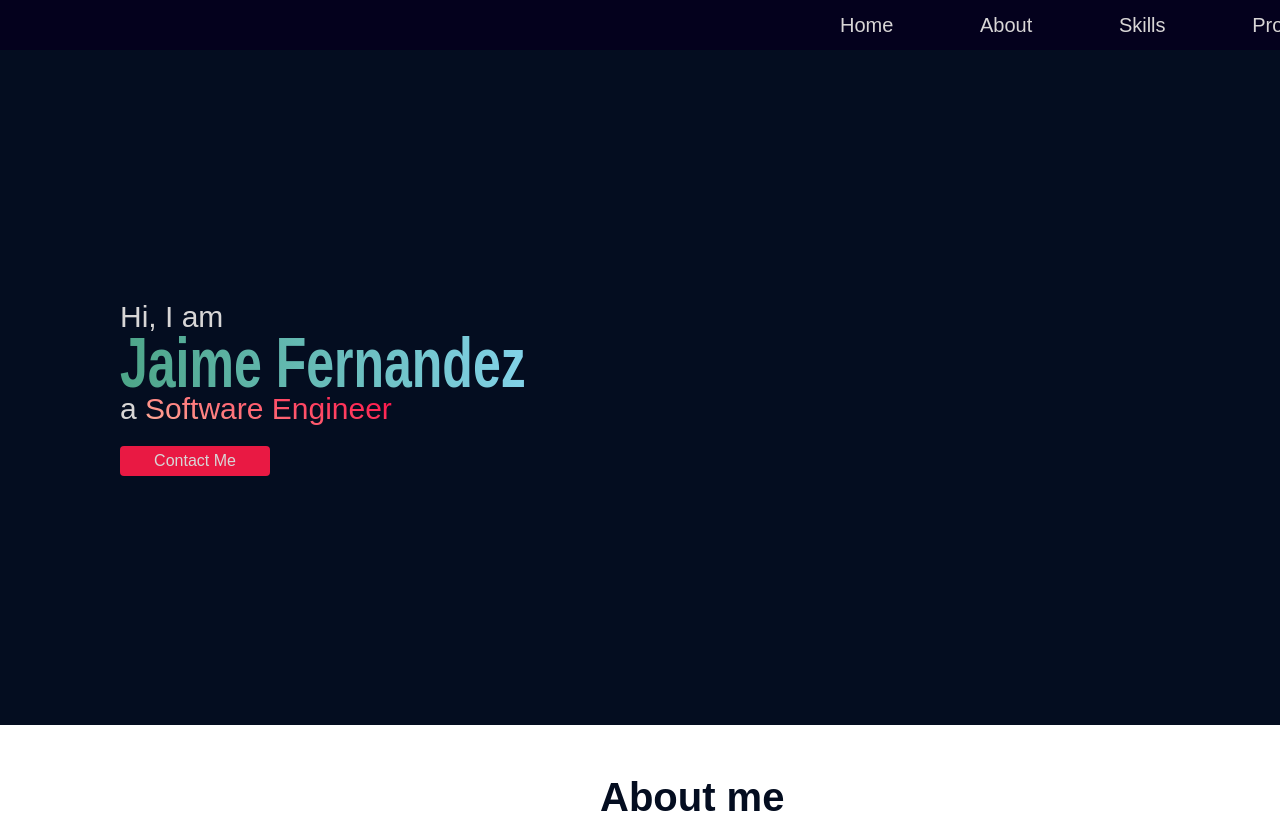
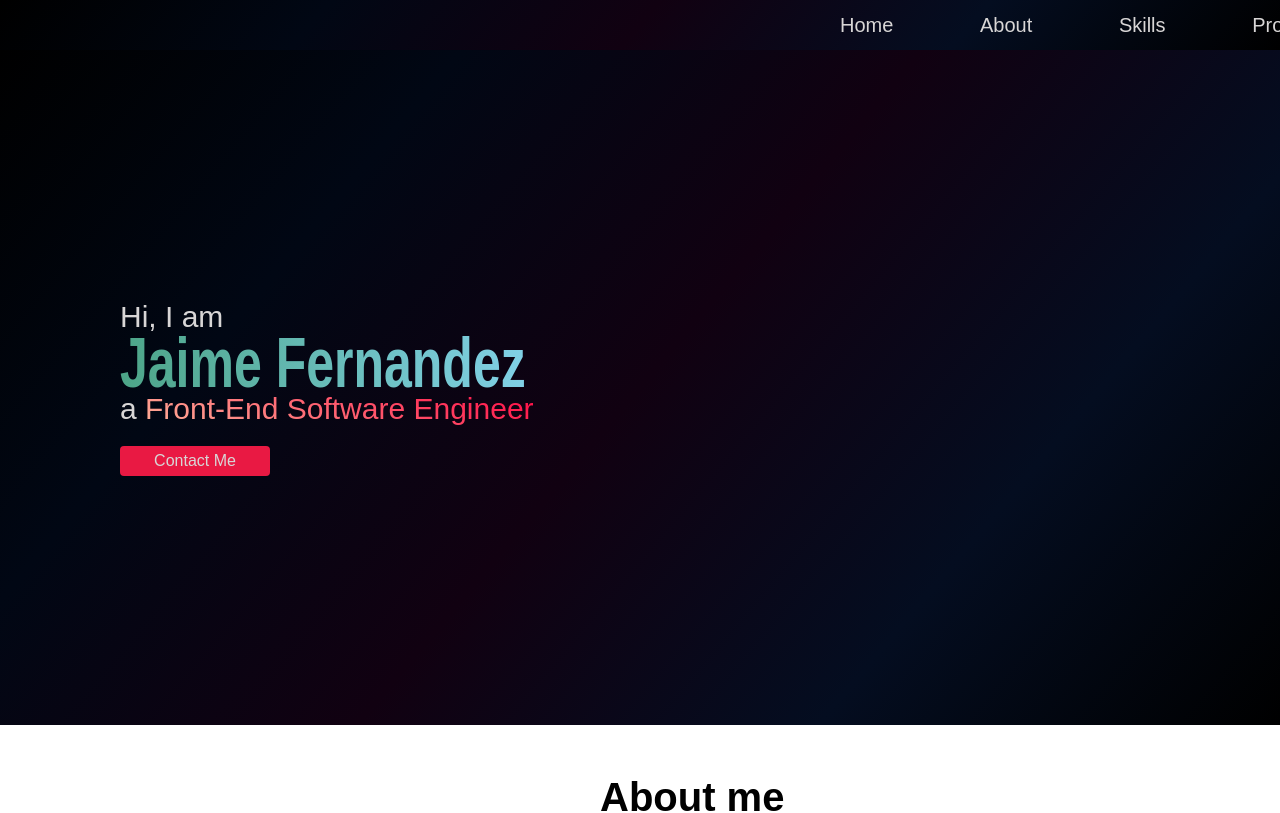
Before and after one commit to JaimeFernandezJr/my-portfolio-website, a plain HTML site: page index.html in a window 1280 px wide. Shown: the top 813 px of the page. Drawn offline with Linux system fonts and the light colour scheme.

Commit message:
customized background color

```diff
--- a/index.html
+++ b/index.html
@@ -23,7 +23,7 @@
         <div id="home__container">
             <div class="intro__text">Hi, I am</div>
             <div class="name__text">Jaime Fernandez</div>
-            <div class="profession__text">a <span>Software Engineer</span></div>
+            <div class="profession__text">a <span>Front-End Software Engineer</span></div>
             <a href="#contact__section" id="contactme__btn">Contact Me</a>
 
         </div>
--- a/styles/_contact-section.scss
+++ b/styles/_contact-section.scss
@@ -1,5 +1,5 @@
 #contact__section {
-    background-color: $darkBlueColor;
+    background: $darkBlueColor;
     color: $whiteFont;
     h1 {
         padding: 30px 0 30px 30px;
--- a/styles/_home-section.scss
+++ b/styles/_home-section.scss
@@ -1,5 +1,5 @@
 #home__section {
-    background-color: $darkBlueColor;
+    background: $darkBlueColor;
     color: $emeraldFont;
     height: $sectionHeight;
     display: flex;
--- a/styles/_navbar.scss
+++ b/styles/_navbar.scss
@@ -1,6 +1,6 @@
 #navbar {
     @include flexCenter;
-    background: #04011d;
+    background: $darkBlueColor;
     height: 50px;
     position: sticky;
     top: 0;
--- a/styles/style.scss
+++ b/styles/style.scss
@@ -5,7 +5,7 @@
 }
 $whiteFont: rgb(216, 214, 214);
 $emeraldFont: #66FCF1;
-$darkBlueColor: hsl(221, 78, 7);
+$darkBlueColor: linear-gradient(130deg, black 0%, rgb(1, 7, 20) 25%, rgb(17, 1, 17)50%, hsl(221, 78, 7) 75%, black 100%);
 $sectionHeight: 675px;
 
 * {
@@ -13,6 +13,7 @@ $sectionHeight: 675px;
     margin: 0;
     padding: 0;
     font-family: 'Kumbh Sans', sans-serif;
+    scroll-behavior: smooth;
 }
 h1 {
     font-size: 40px;
```
Also changed, not shown: styles/style.css, 1 other file.
